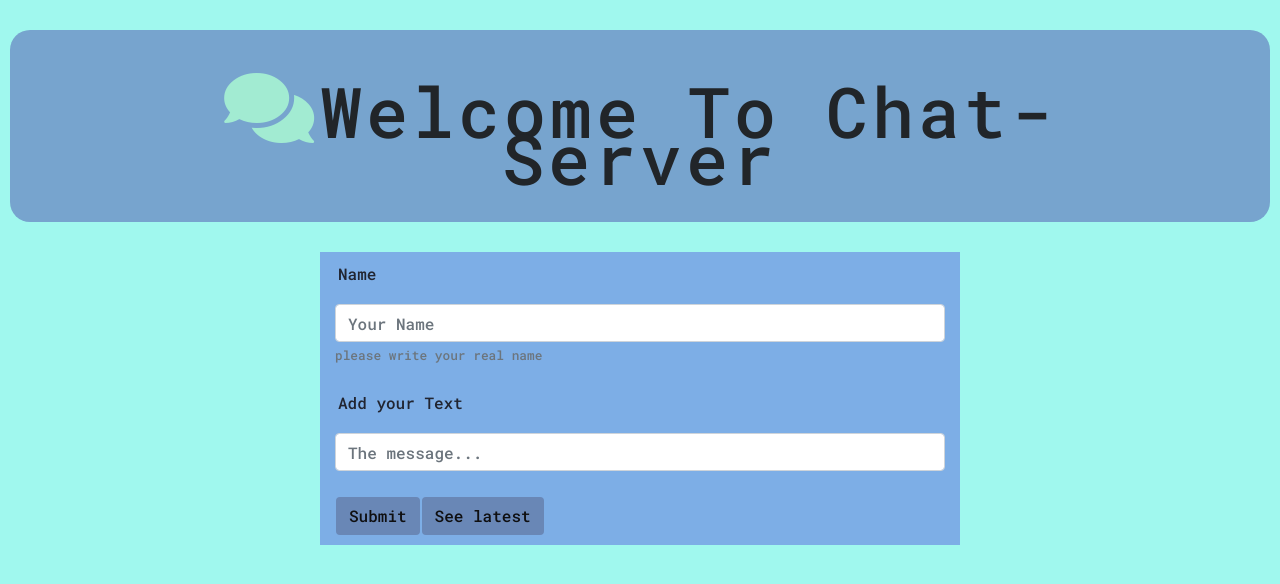
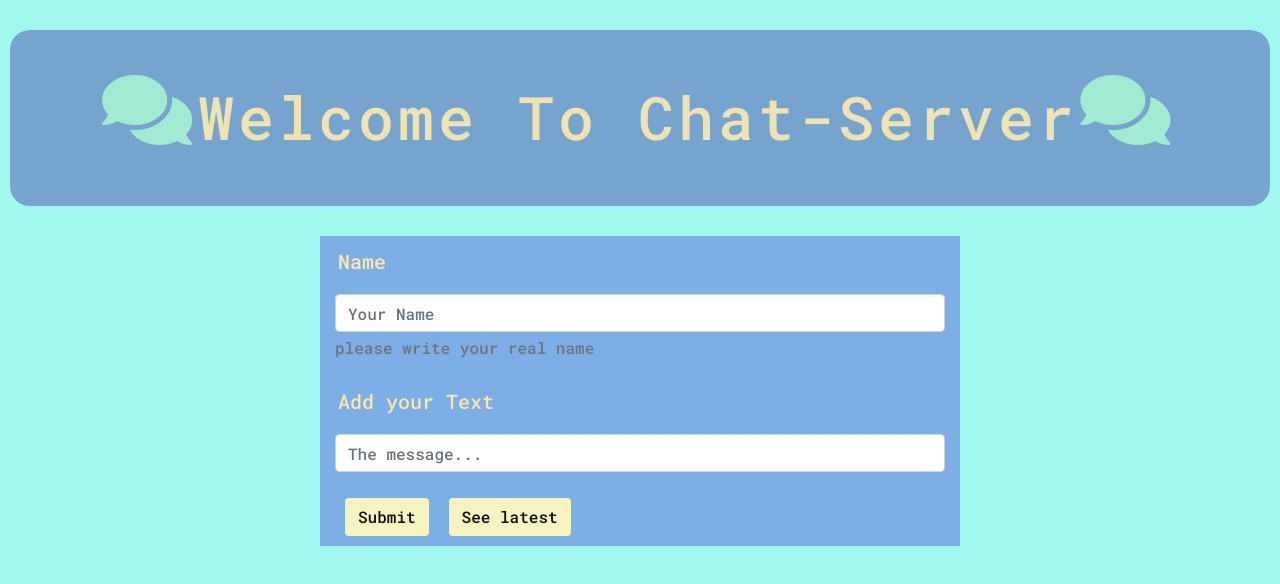
Before and after one commit to ellietms/chat-server-, a React (Create React App) app: page / in a window 1280 px wide. Shown: the top 584 px of the page. Built offline with nearby package versions, Linux system fonts and the light colour scheme.

Commit message:
css better

```diff
--- a/src/App.css
+++ b/src/App.css
@@ -18,17 +18,18 @@ i {
   flex-direction: column;
   justify-content: center;
   align-items: center;
-  padding-right: 2px;
+  padding: 2px 2px;
   color: rgb(162, 235, 210);
 }
 
 .navbar-name {
   padding: 30px 15px;
-  font-size: 70px;
+  font-size: 60px;
   line-height: 20px;
   text-align: center;
   text-transform: capitalize;
   letter-spacing: 4px;
+  color: rgb(238, 227, 177);
 }
 
 .intro-text {
@@ -38,8 +39,9 @@ i {
 
 .form {
   background-color: rgb(125, 174, 230);
-  color: rgb(33, 37, 49);
+  color: rgb(250, 231, 169);
   width: 50%;
+  font-size: 20px;
 }
 
 label {
@@ -50,17 +52,22 @@ label {
   background-color: rgb(119, 164, 206);
   width: 300px;
   margin-top: 20px;
-  border-radius: 30px;
   padding: 12px;
   text-align: center;
-  color: black;
+}
+
+
+.button {
+  background-color: rgb(245, 244, 192);
+  color: rgb(15, 15, 17);
+  margin: 10px 10px;
 }
 
 .name {
   margin-right: auto;
   margin-bottom: 10px;
   margin-top: -20px;
-  background-color: burlywood;
+  background-color: rgb(245, 180, 96);
   width: fit-content;
   padding: 2px 10px;
   border-radius: 10px;
@@ -73,11 +80,6 @@ label {
   font-size: 18px;
 }
 
-.button {
-  background-color: rgb(105, 135, 182);
-  color: rgb(15, 15, 17);
-  margin: 10px 1px;
-}
 
 .edit-form {
   border: 2px solid yellow;
--- a/src/App.js
+++ b/src/App.js
@@ -63,6 +63,7 @@ function App() {
           <p className="navbar-name">
             <i className="fas fa-comments"></i>
             Welcome to chat-server
+            <i className="fas fa-comments"></i>
           </p>
         </div>
       </nav>
```
